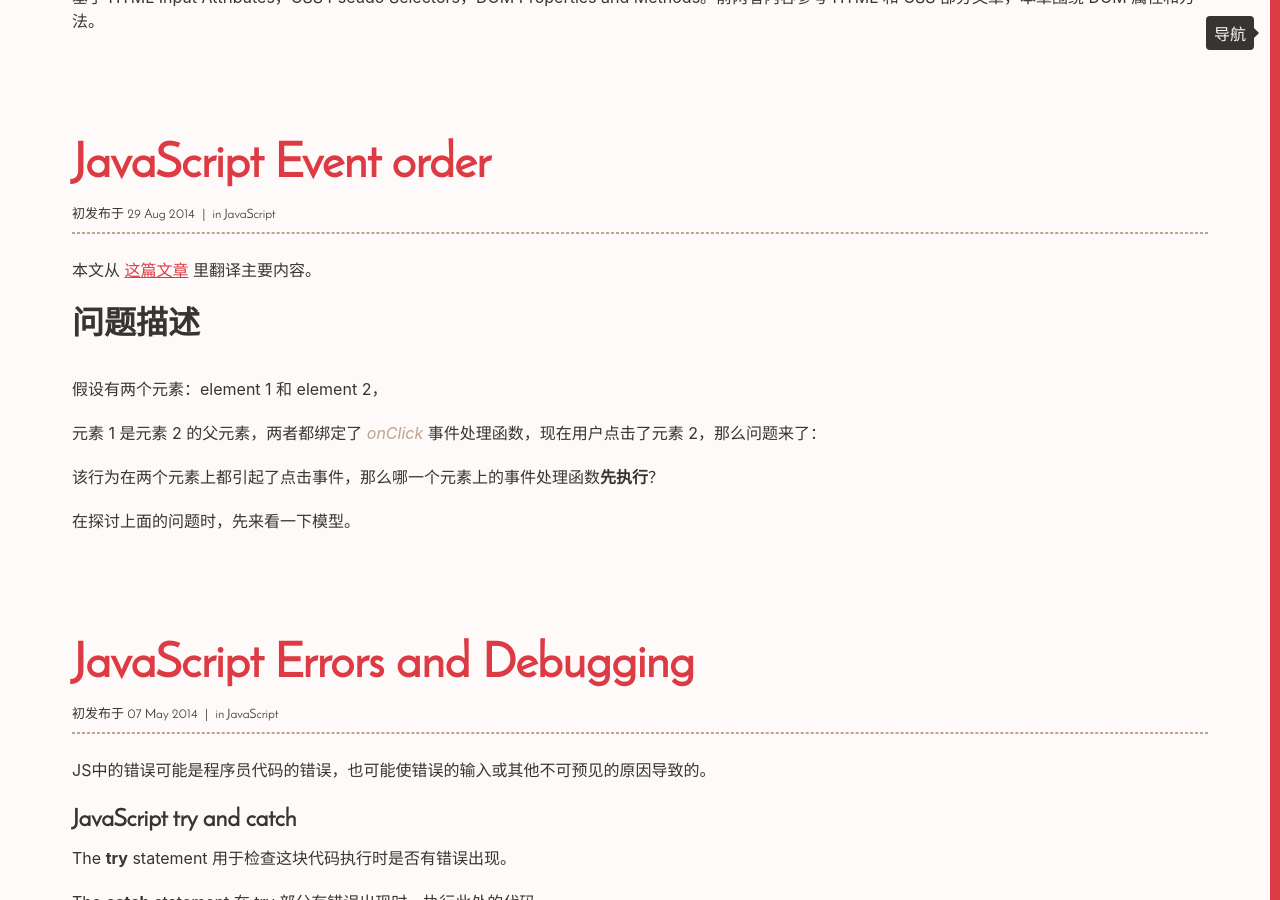
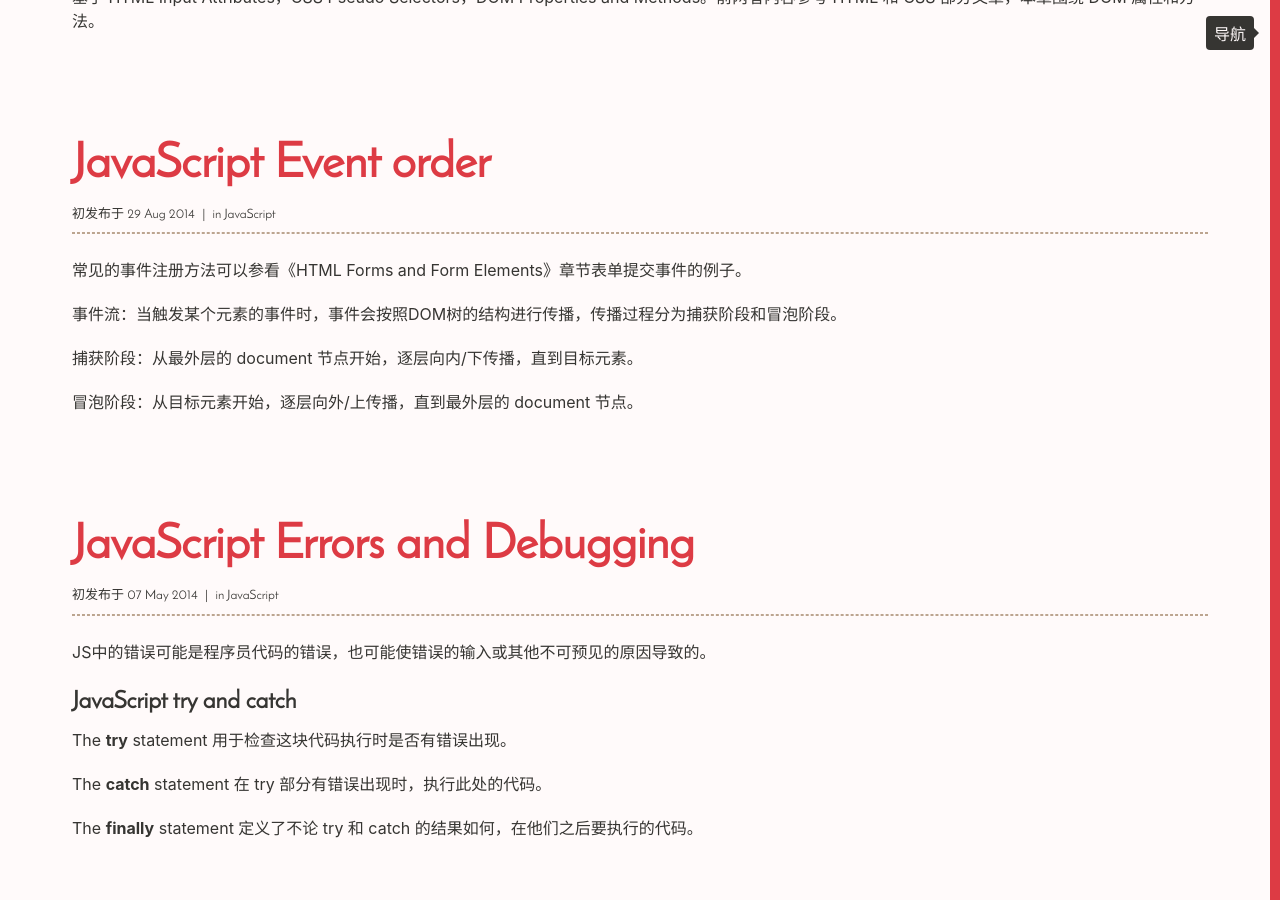
Before and after one commit to Vivi-wu/dive-into-web, a Jekyll site: the page built from JavaScript/index.html, in a window 1280 px wide and 900 px high, scrolled down 25766 px. Built offline with Jekyll 4.4.1, drawn with Linux system fonts in a browser that asks for light colours.

Commit message:
mod 更新js event博文

````diff
--- a/_posts/2014-08-29-Javascript-Event-Order.markdown
+++ b/_posts/2014-08-29-Javascript-Event-Order.markdown
@@ -2,6 +2,16 @@
 title:  "JavaScript Event order"
 category: JavaScript
 ---
+常见的事件注册方法可以参看《HTML Forms and Form Elements》章节表单提交事件的例子。
+
+事件流：当触发某个元素的事件时，事件会按照DOM树的结构进行传播，传播过程分为捕获阶段和冒泡阶段。
+
+捕获阶段：从最外层的 document 节点开始，逐层向内/下传播，直到目标元素。
+
+冒泡阶段：从目标元素开始，逐层向外/上传播，直到最外层的 document 节点。
+
+<!--more-->
+
 本文从 [这篇文章](http://www.quirksmode.org/js/events_order.html) 里翻译主要内容。
 
 ## 问题描述
@@ -14,11 +24,9 @@
 
 在探讨上面的问题时，先来看一下模型。
 
-<!--more-->
-
 ### Two models
 
-在过去，关于事件执行顺序，Netscape 认为，元素 1 的 event handler 先执行，称为 event **capturing** 事件**捕捉**。
+在过去，关于事件执行顺序，Netscape 认为，元素 1 的 event handler 先执行，称为 event **capturing** 事件**捕获**。
 
 <img src="{{ "/assets/images/capturing.png" | prepend: site.baseurl }}" alt="Event capturing">
 
@@ -26,15 +34,15 @@
 
 <img src="{{ "/assets/images/bubbling.png" | prepend: site.baseurl }}" alt="Event bubbling">
 
-W3C 在这个纷争里选择了中立态度，在 W3C 事件模型里，任何事件首**先**被**捕捉**，直到事件到达目标元素，接着**再冒泡**上来。
+W3C 在这个纷争里选择了中立态度，在 W3C 事件模型里，任何事件首**先**被**捕获**，直到事件到达目标元素，接着**再冒泡**上来。
 
 <img src="{{ "/assets/images/w3c_event_model.png" | prepend: site.baseurl }}" alt="w3c event model">
 
-作为开发人员，可以决定是在捕捉阶段，还是冒泡阶段来注册事件处理函数，通过 `addEventListener()` 方法。
+作为开发人员，可以决定是在捕获阶段，还是冒泡阶段通过 `addEventListener()` 方法来注册事件处理函数。
 
-该函数最后一个参数如果为 `true`，表示为 capturing **捕捉阶段注册事件 handler**，若设为 `false`，则表示为 **冒泡阶段注册事件 handler**。
+该函数最后一个参数如果为 `true`，表示为 capturing **捕获阶段注册事件 handler**，若设为 `false`，则表示为 **冒泡阶段注册事件 handler**。
 
-## 区别举例
+### 区别举例
 
 下面通过举例说明，不同的事件注册函数设置，会有什么不同结果。
 
@@ -43,9 +51,9 @@
     element1.addEventListener('click',doSomething2,true)
     element2.addEventListener('click',doSomething,false)
 
-1. click 事件首先开始于 capturing 阶段。事件检查**元素 2**是否有任何祖先元素，在捕捉阶段注册了 event handler。
+1. click 事件首先开始于 capturing 阶段。事件检查**元素 2**是否有任何祖先元素，在捕获阶段注册了 event handler。
 2. 找到了！**元素 1** 的 `doSomething2()` 被执行。
-3. 事件一直向下传递直到到达目标本身，再没有找到任何 handler for 捕捉阶段。接着，事件进入 bubbling 阶段，执行**元素 2** 为冒泡阶段注册的 `doSomething()`
+3. 事件一直向下传递直到到达目标本身，再没有找到任何 handler for 捕获阶段。接着，事件进入 bubbling 阶段，执行**元素 2** 为冒泡阶段注册的 `doSomething()`
 4. 事件再次向上传递，检查目标元素是否有任何祖先元素，在冒泡阶段注册了 event handler。没有！所以没有事都没发生。
 
 情况二：
@@ -53,7 +61,7 @@
     element1.addEventListener('click',doSomething2,false)
     element2.addEventListener('click',doSomething,false)
 
-1. click 事件开始于 capturing 阶段。事件检查**元素 2**是否有任何祖先元素，在捕捉阶段为 _onclick_ 注册了 event handler。没有！
+1. click 事件开始于 capturing 阶段。事件检查**元素 2**是否有任何祖先元素，在捕获阶段为 _onclick_ 注册了 event handler。没有！
 2. 事件一直向下传递直到到达目标本身。接着，事件进入 bubbling 阶段，执行**元素 2** 为冒泡阶段注册的 `doSomething()`
 3. 事件再次向上传递，检查目标元素是否有任何祖先元素，在冒泡阶段注册了 event handler。
 4. 找到了！**元素 1** 的 `doSomething2()` 被执行。
@@ -66,15 +74,9 @@
 
 被**视为**是在 bubbling **冒泡阶段的注册**。
 
-## 使用
-
-Setting **document–wide** event handlers is **necessary** in **drag–and–drop** scripts.
-
-因为任何事件 bubbling 最终会传到 document，把事件 handlers 注册在 document 级别，使得 _onmousemove_, _onmouseup_ 等事件处理函数总是能被执行，不管用户怎样移动鼠标。
-
 ### currentTarget
 
-理解<span class="t-blue">在 capturing 和 bubbling 阶段（if any），目标元素 **dose not change** 不变</span>，这一点很重要！
+理解<span class="t-blue">在 capturing 和 bubbling 阶段（if any），目标元素不变</span>，这一点很重要！
 
 在上面的例子里，目标 _target_ 总是保留一个指向**元素 2** 的 reference.
 
@@ -93,11 +95,15 @@
 
 <ins>不幸的是， Microsoft 事件注册模型中，`this` 关键字不指向 HTML 元素，也不包含类似 currentTarget 的属性</ins>。
 
+### relatedTarget
+
+只读属性。比如光标失焦事件，此时 `relatedTarget` 指的是接收到 focus（光标聚焦的）`EventTarget`。对于无法聚焦的元素，该属性返回 _null_.
+
 ### Turning it off
 
 更多的情况下，你是希望关掉所有的 capturing 和 bubbling，为保持函数之间不要互现干扰。
 
-Besides, if your document structure is very complex (lots of nested tables and such) you may save system resources by turning off bubbling. 如果你的文档结构非常复杂，bubbling 花费时间去查找每一个祖先元素。
+此外，如果你的文档结构非常复杂，bubbling 花费时间去查找每一个祖先元素。
 
 下面说一下停止冒泡阶段的传递的方法。
 
@@ -165,6 +171,27 @@
 // 4
 ```
 
-### relatedTarget
+## 事件委托
 
-只读属性。比如光标失焦事件，此时 ` relatedTarget` 指的是接收到 focus（光标聚焦的） `EventTarget`。对于无法聚焦的元素，该属性返回 null
+当为大量HTML元素注册相同的事件，并且事件的处理函数完全相同，可以使用事件委托来优化性能。
+
+怎么做？在这些HTML元素共同的父级元素注册事件。
+
+```html
+<ul id="list">
+  <li>Item 1</li>
+  <li>Item 2</li>
+  <li>Item 3</li>
+</ul>
+
+<script>
+  var list = document.getElementById('list');
+  list.addEventListener('click', function(event) {
+    var target = event.target;
+    if (target.nodeName.toLowerCase() === 'li') {
+      console.log(target.textContent);
+    }
+  });
+  // 点击任何一个 li 元素都会触发该事件处理函数
+</script>
+```
--- a/_posts/2016-01-02-JavaScript-HTML-DOM.markdown
+++ b/_posts/2016-01-02-JavaScript-HTML-DOM.markdown
@@ -16,9 +16,9 @@
 
 ### HTML DOM Document
 
-当一个 HTML 文档加载入浏览器中，它就变成了一个 document object.
+当一个 HTML 文档加载入浏览器中，它就变成了一个 `document` 对象.
 
-HTML DOM Document 对象是页面中所有其他元素的主人。如果你想获取一个页面中的某个元素，always 从获取 document 对象开始。
+如果你想获取一个页面中的某个元素，always 从获取 document 对象开始。
 
 第一个 HTML DOM Level 1（1998）定义了11个对象，对象集合和属性。下面列举一些：
 
````
Also changed, not shown: other parts of _posts/2016-01-02-JavaScript-HTML-DOM.markdown (+2 -2 lines).
